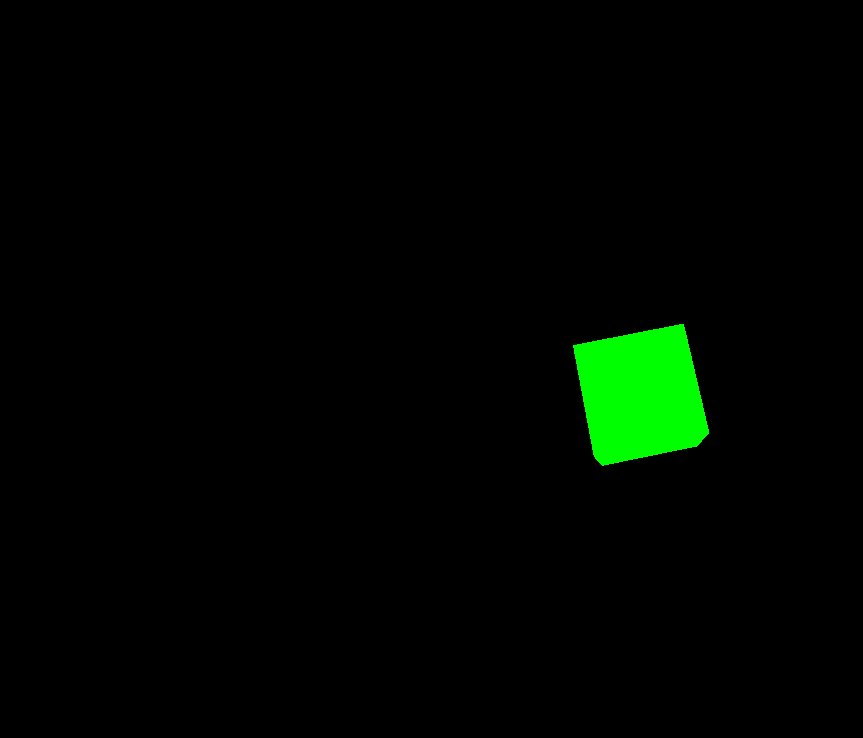
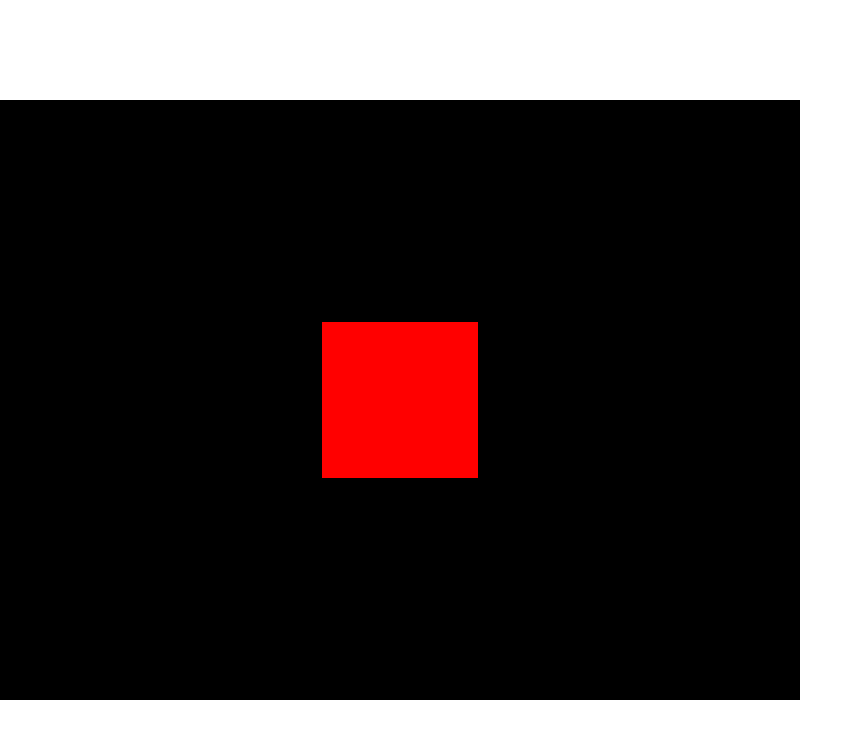
Before and after one commit to Andriikryl/three-js, a website built with Vite: page index.html in a window 1280 px wide. Shown: the whole page, without its empty margins (0-863 px from the left). Built offline with nearby package versions, Linux system fonts and the light colour scheme.

Commit message:
add new scaaen

```diff
--- a/index.html
+++ b/index.html
@@ -1,4 +1,4 @@
-<!doctype html>
+<!DOCTYPE html>
 <html lang="en">
   <head>
     <meta charset="UTF-8" />
@@ -7,7 +7,7 @@
     <title>Vite App</title>
   </head>
   <body>
-
+    <canvas class="web"></canvas>
     <script type="module" src="/main.js"></script>
   </body>
 </html>
--- a/main.js
+++ b/main.js
@@ -2,32 +2,56 @@ import "./style.css";
 
 import * as THREE from "three";
 
+// const scene = new THREE.Scene();
+// const camera = new THREE.PerspectiveCamera(
+//   75,
+//   window.innerWidth / window.innerHeight,
+//   0.1,
+//   1000
+// );
+
+// const renderer = new THREE.WebGLRenderer();
+// renderer.setSize(window.innerWidth, window.innerHeight);
+// document.body.appendChild(renderer.domElement);
+
+// const geometry = new THREE.BoxGeometry(1, 1, 1);
+// const material = new THREE.MeshBasicMaterial({ color: 0x00ff00 });
+// const cube = new THREE.Mesh(geometry, material);
+// scene.add(cube);
+
+// camera.position.z = 5;
+
+// function animate() {
+//   requestAnimationFrame(animate);
+
+//   cube.rotation.x += 0.01;
+//   cube.rotation.y += 0.01;
+
+//   renderer.render(scene, camera);
+// }
+
+// animate();
+
+const canvas = document.querySelector(".web");
 const scene = new THREE.Scene();
-const camera = new THREE.PerspectiveCamera(
-  75,
-  window.innerWidth / window.innerHeight,
-  0.1,
-  1000
-);
 
-const renderer = new THREE.WebGLRenderer();
-renderer.setSize(window.innerWidth, window.innerHeight);
-document.body.appendChild(renderer.domElement);
+const geometre = new THREE.BoxGeometry(1, 1, 1);
+const matirial = new THREE.MeshBasicMaterial({ color: 0xff0000 });
+const mesh = new THREE.Mesh(geometre, matirial);
+scene.add(mesh);
 
-const geometry = new THREE.BoxGeometry(1, 1, 1);
-const material = new THREE.MeshBasicMaterial({ color: 0x00ff00 });
-const cube = new THREE.Mesh(geometry, material);
-scene.add(cube);
+const size = {
+  width: 800,
+  height: 600,
+};
 
-camera.position.z = 5;
+const camera = new THREE.PerspectiveCamera(75, size.width / size.height);
+camera.position.z = 3;
+scene.add(camera);
 
-function animate() {
-  requestAnimationFrame(animate);
+const renderer = new THREE.WebGLRenderer({
+  canvas: canvas,
+});
 
-  cube.rotation.x += 0.01;
-  cube.rotation.y += 0.01;
-
-  renderer.render(scene, camera);
-}
-
-animate();
+renderer.setSize(size.width, size.height);
+renderer.render(scene, camera);
```
